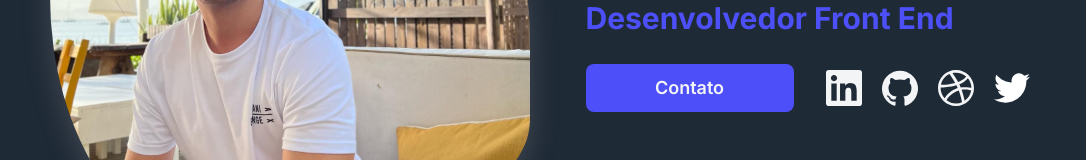
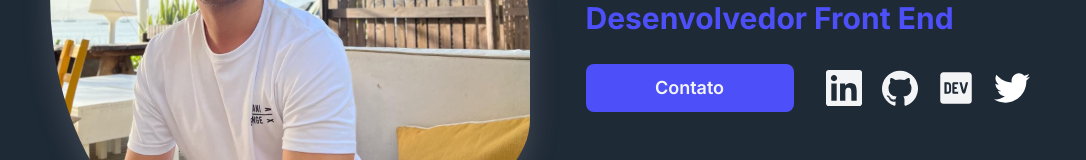
Before and after one commit to gustavospriebe/gustavospriebe.com, a React (Vite) app: page / in a window 1280 px wide. Shown: the part 344-504 px from the top of the page, without its empty margins (96-1182 px from the left). Built offline with nearby package versions, Linux system fonts and the light colour scheme.

Commit message:
hero icons blog

```diff
--- a/src/components/Hero.jsx
+++ b/src/components/Hero.jsx
@@ -1,8 +1,9 @@
 import { useState } from "react";
+import devto from "../assets/devto.svg";
 import github from "../assets/github.svg";
-import dribble from "../assets/dribble.svg";
 import hero from "../assets/hero.jpg";
 import linkedin from "../assets/linkedin.svg";
+import medium from "../assets/medium.svg";
 import twitter from "../assets/twitter.svg";
 import ModalEnglish from "./ModalEnglish";
 import ModalPortuguese from "./ModalPortugues";
@@ -57,13 +58,23 @@ function Hero({ language }) {
                         >
                             <img src={github} alt="" />
                         </a>
-                        <a
-                            href="https://dribbble.com/gustavospriebe"
-                            target="_blank"
-                            className="hover-brightness"
-                        >
-                            <img src={dribble} alt="" />
-                        </a>
+                        {language === "en" ? (
+                            <a
+                                href="https://medium.com/@gustavospriebe"
+                                target="_blank"
+                                className="hover-brightness"
+                            >
+                                <img src={medium} alt="" />
+                            </a>
+                        ) : (
+                            <a
+                                href="https://dev.to/gustavospriebe"
+                                target="_blank"
+                                className="hover-brightness"
+                            >
+                                <img src={devto} alt="" />
+                            </a>
+                        )}
                         <a
                             href="https://twitter.com/gustavospriebe"
                             target="_blank"
```
